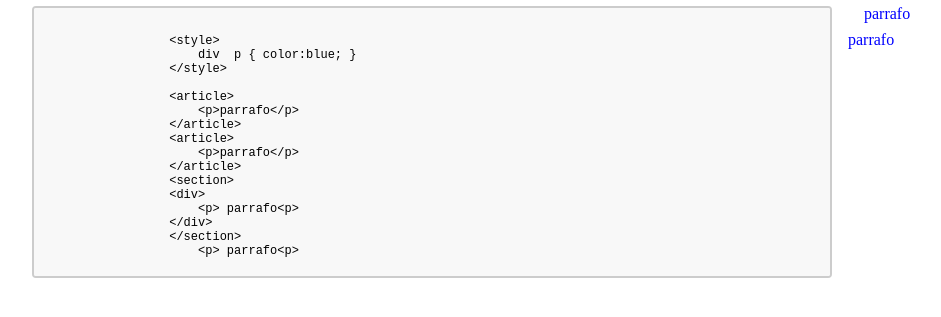
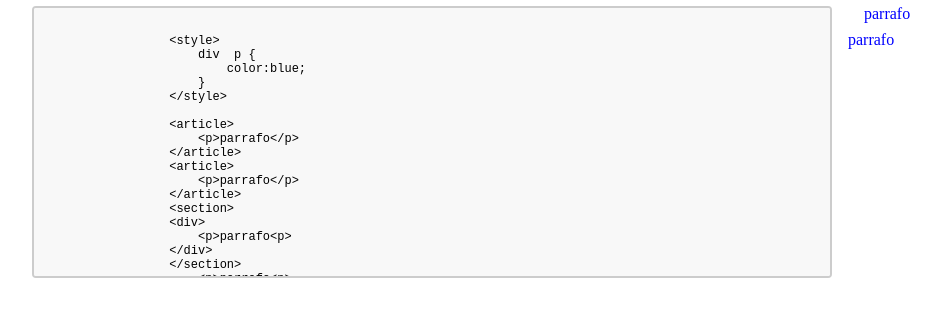
Before and after one commit to AnaGuerreroA/notasHtml, a plain HTML site: page Combinadores/descendiente.html in a window 1280 px wide. Shown: the part 79-396 px from the top of the page, without its empty margins (8-949 px from the left). Drawn offline with Linux system fonts and the light colour scheme.

Commit message:
cambios diseño en iframe2

```diff
--- a/Combinadores/descendiente.html
+++ b/Combinadores/descendiente.html
@@ -11,10 +11,11 @@
     <div class="contenedorIFrame">
         <content>
         <h1>Descendiente</h1>
-            <textarea onkeyup="codigoHTML();" name="" id="textoDescendiente" cols="30" rows="10">
-
+            <textarea onkeyup="codigoHTML();" name="" id="textoDescendiente" cols="30" rows="18">
                 <style>
-                    div  p { color:blue; }
+                    div  p {
+                        color:blue;
+                    }
                 </style>
 
                 <article>
@@ -25,10 +26,10 @@
                 </article>
                 <section>
                 <div>
-                    <p> parrafo<p>
+                    <p>parrafo<p>
                 </div>
                 </section>
-                    <p> parrafo<p>
+                    <p>parrafo<p>
             </textarea>
         </content>
         <div id="resultadoDescendiente"></div>
```
Also changed, not shown: Combinadores/hijo.html (+4 -2 lines).
